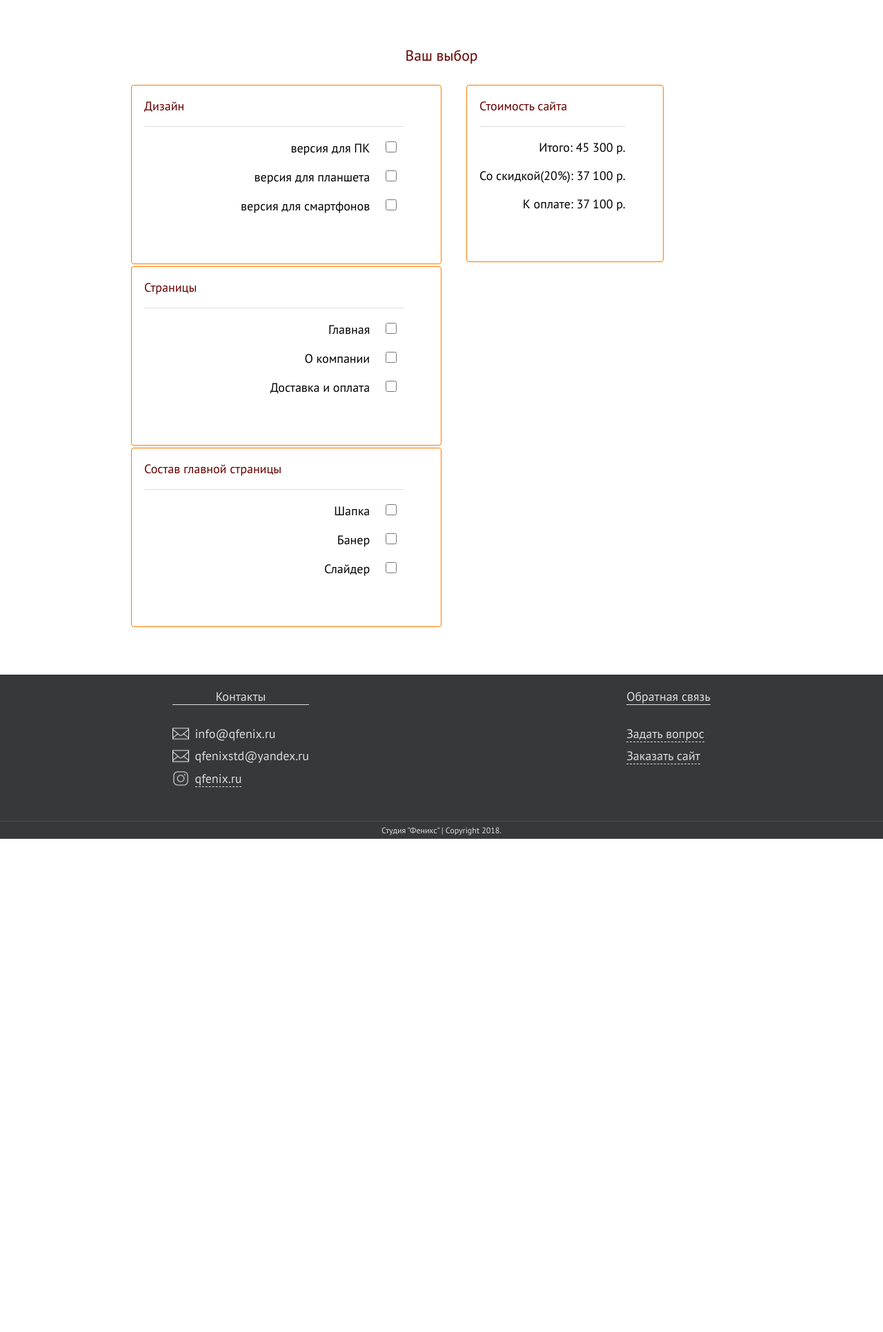
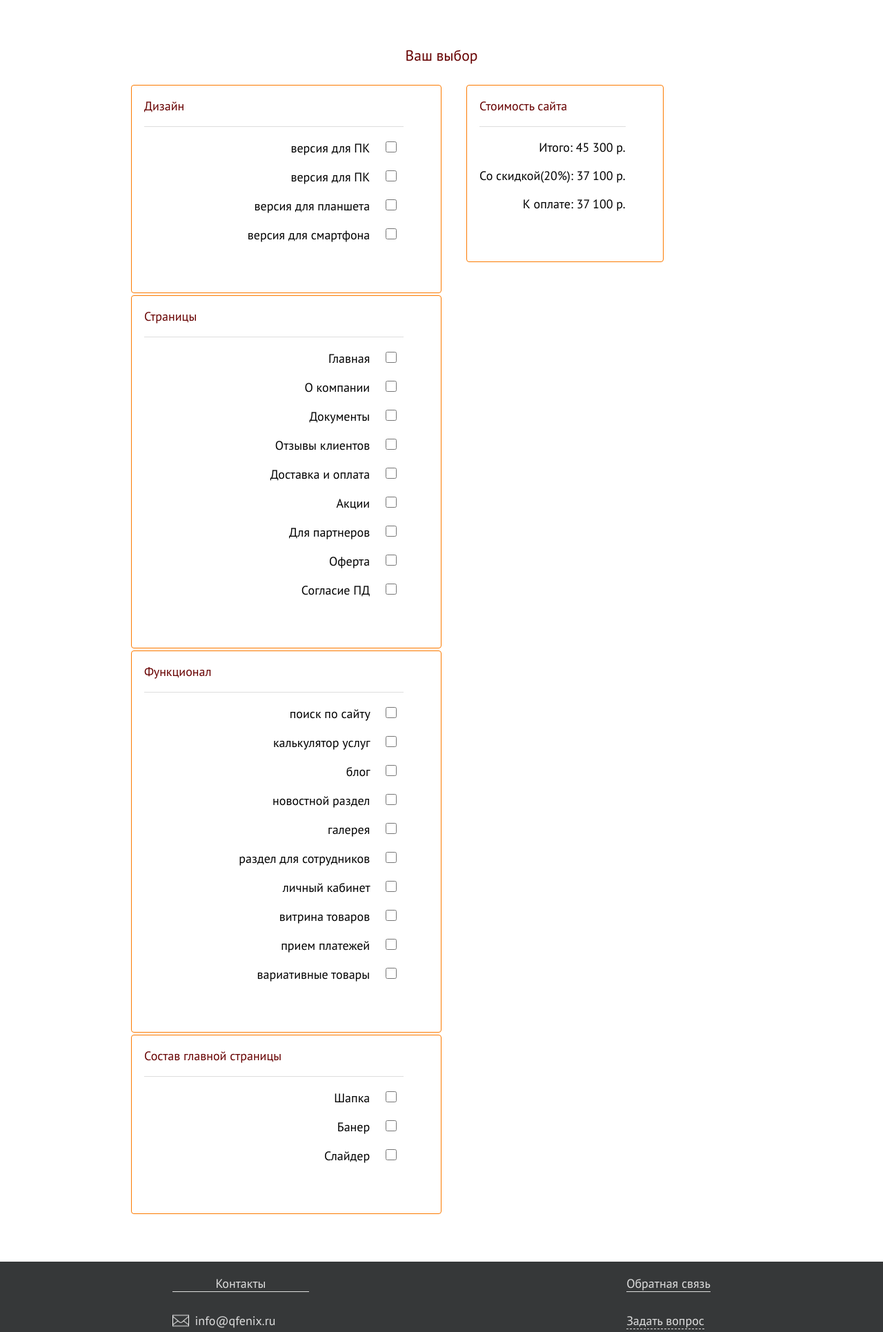
Before and after one commit to mrtwin/qfenix-1.0, a PHP site: page /calc.php in a window 1280 px wide. Shown: the part 563-2494 px from the top of the page at 69% size. Before the commit the page ends 1779 px from the top, so only its background shows below. Run offline with PHP 8.4, Linux system fonts and the light colour scheme.

Commit message:
calc in process

```diff
--- a/calc.php
+++ b/calc.php
@@ -54,12 +54,16 @@
                     <input type="checkbox" class="checkbox" name="radio_logo1" value="логотип уже есть">
                 </div>
                 <div class="func_item">
-                    <label>версия для планшета</label>
-                    <input type="checkbox" class="checkbox" name="radio_logo1" value="логотип уже есть">
+                    <label>версия для ПК</label>
+                    <input type="checkbox" class="checkbox" name="f_design_pc" value="дизайн для ПК">
                 </div>
                 <div class="func_item">
-                    <label>версия для смартфонов</label>
-                    <input type="checkbox" class="checkbox" name="radio_logo1" value="логотип уже есть">
+                    <label>версия для планшета</label>
+                    <input type="checkbox" class="checkbox" name="f_design_pl" value="планшетный дизайн">
+                </div>
+                <div class="func_item">
+                    <label>версия для смартфона</label>
+                    <input type="checkbox" class="checkbox" name="f_design_m" value="дизайн для смартфона">
                 </div>
             </div>
             </div>
@@ -70,15 +74,87 @@
                     </div>
                     <div class="func_item">
                         <label>Главная</label>
-                        <input type="checkbox" class="checkbox" name="radio_logo1" value="логотип уже есть">
+                        <input type="checkbox" class="checkbox" name="f_page_main" value="главная страница">
                     </div>
                     <div class="func_item">
                         <label>О компании</label>
-                        <input type="checkbox" class="checkbox" name="radio_logo1" value="логотип уже есть">
+                        <input type="checkbox" class="checkbox" name="f_page_about" value="страница о компании">
+                    </div>
+                    <div class="func_item">
+                        <label>Документы</label>
+                        <input type="checkbox" class="checkbox" name="f_page_docs" value="страница документы">
+                    </div>
+                    <div class="func_item">
+                        <label>Отзывы клиентов</label>
+                        <input type="checkbox" class="checkbox" name="f_page_reviews" value="страница отзывы">
                     </div>
                     <div class="func_item">
                         <label>Доставка и оплата</label>
-                        <input type="checkbox" class="checkbox" name="radio_logo1" value="логотип уже есть">
+                        <input type="checkbox" class="checkbox" name="f_page_delivery" value="страница доставка и оплата">
+                    </div>
+                    <div class="func_item">
+                        <label>Акции</label>
+                        <input type="checkbox" class="checkbox" name="f_page_sales" value="страница акции">
+                    </div>
+                    <div class="func_item">
+                        <label>Для партнеров</label>
+                        <input type="checkbox" class="checkbox" name="f_page_partners" value="страница для партнеров">
+                    </div>
+                    <div class="func_item">
+                        <label>Оферта</label>
+                        <input type="checkbox" class="checkbox" name="f_page_offer" value="страница оферта">
+                    </div>
+                    <div class="func_item">
+                        <label>Согласие ПД</label>
+                        <input type="checkbox" class="checkbox" name="f_page_personal" value="страница ПД">
+                    </div>
+
+                </div>
+            </div>
+            <div class="row">
+                <div class="func-block">
+                    <div class="func-block_head">
+                        <p>Функционал</p>
+                    </div>
+                    <div class="func_item">
+                        <label>поиск по сайту</label>
+                        <input type="checkbox" class="checkbox" name="f_site_search" value="поиск по сайту">
+                    </div>
+                    <div class="func_item">
+                        <label>калькулятор услуг</label>
+                        <input type="checkbox" class="checkbox" name="f_calc" value="калькулятор услуг">
+                    </div>
+                    <div class="func_item">
+                        <label>блог</label>
+                        <input type="checkbox" class="checkbox" name="f_blog" value="блог">
+                    </div>
+                    <div class="func_item">
+                        <label>новостной раздел</label>
+                        <input type="checkbox" class="checkbox" name="f_news" value="новости">
+                    </div>
+                    <div class="func_item">
+                        <label>галерея</label>
+                        <input type="checkbox" class="checkbox" name="f_galery" value="галерея">
+                    </div>
+                    <div class="func_item">
+                        <label>раздел для сотрудников</label>
+                        <input type="checkbox" class="checkbox" name="f_employee_page" value="для сотрудников">
+                    </div>
+                    <div class="func_item">
+                        <label>личный кабинет</label>
+                        <input type="checkbox" class="checkbox" name="f_lc" value="личный кабинет">
+                    </div>
+                    <div class="func_item">
+                        <label>витрина товаров</label>
+                        <input type="checkbox" class="checkbox" name="f_wcommerce" value="витрина товаров">
+                    </div>
+                    <div class="func_item">
+                        <label>прием платежей</label>
+                        <input type="checkbox" class="checkbox" name="f_getpay" value="прием платежей">
+                    </div>
+                    <div class="func_item">
+                        <label>вариативные товары</label>
+                        <input type="checkbox" class="checkbox" name="f_variative_product" value="вариативные товары">
                     </div>
                 </div>
             </div>
@@ -102,6 +178,8 @@
                 </div>
             </div>
         </div>
+
+        <!-- плавающий блок -->
 
         <div class="func-right-col">
             <div id="total">
```
Also changed, not shown: scripts/calc.js (added).
